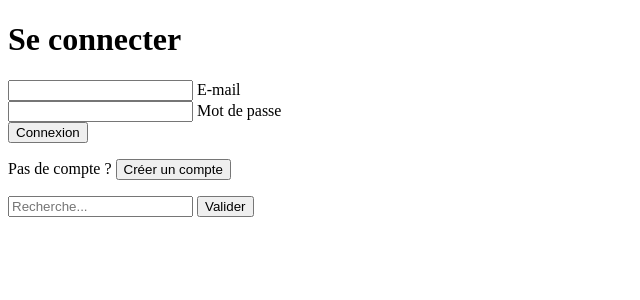
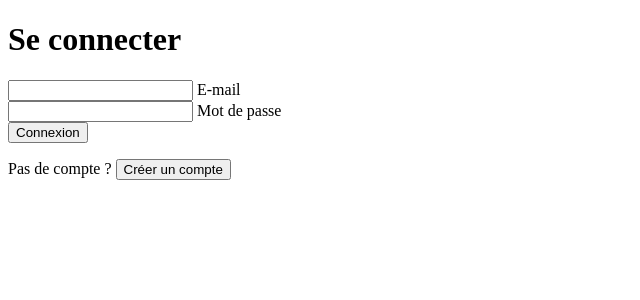
Before and after one commit to masdonte/BiblioWeb, a PHP site: page / in a window 1280 px wide. Shown: the top 300 px of the page, without its empty margins (0-640 px from the left). Run offline with PHP 8.4, Linux system fonts and the light colour scheme; data that the repository does not hold is empty.

Commit message:
modification de la navbar et suppression de la barre de recherche
à remettre plus tard la barre de recherche

```diff
--- a/common/navbar.php
+++ b/common/navbar.php
@@ -11,8 +11,8 @@
 <body>
     <nav>
         <ul>
-            <li><a href="../pages/signon.php">Création de compte</a></li>
-            <li><a href="../pages/login.php">Connexion</a></li>
+            <li><a href="../index.php?page=signon.php">Création de compte</a></li>
+            <li><a href="../index.php?page=login.php">Connexion</a></li>
 
         </ul>
     </nav>
--- a/index.php
+++ b/index.php
@@ -7,15 +7,6 @@ try {
 }
 
 
-
-// Requête SQL si une recherche a été effectuée
-if (!empty($recherche)) {
-    $stmt = $pdo->prepare("SELECT * FROM livres WHERE titre ");
-    $articles = $stmt;
-} else {
-    // Pour éviter les erreurs si aucune recherche n'est faite
-    $articles = $pdo->query("SELECT * FROM livres LIMIT 0");
-}
 
 // Récupération de la route depuis l'URL
 $page = isset($_GET['page']) ? $_GET['page'] : 'login';
@@ -37,19 +28,16 @@ if (in_array($page, $pages)) {
 
 <!DOCTYPE html>
 <html lang="fr">
+
 <head>
     <meta charset="UTF-8">
     <meta name="viewport" content="width=device-width, initial-scale=1.0">
     <title>Recherche</title>
 </head>
+
 <body>
-
-    <form method="GET">
-        <input type="search" name="recherche" placeholder="Recherche..." />
-        <input type="submit" value="Valider" />
-    </form>
-
 
 
 </body>
+
 </html>
--- a/pages/login.php
+++ b/pages/login.php
@@ -41,6 +41,7 @@ if (isset($_POST['email']) && isset($_POST['password'])) {
     <meta charset="UTF-8">
     <meta name="viewport" content="width=device-width, initial-scale=1.0">
 
+
 </head>
 
 <body>
```
Also changed, not shown: pages/home.php (+5 -2 lines).
